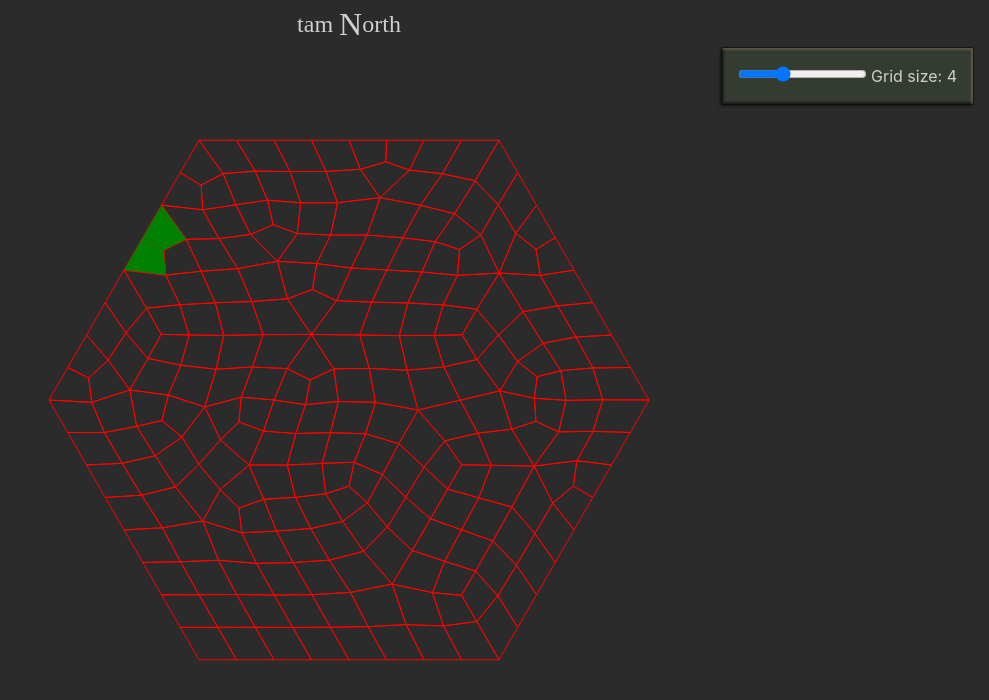
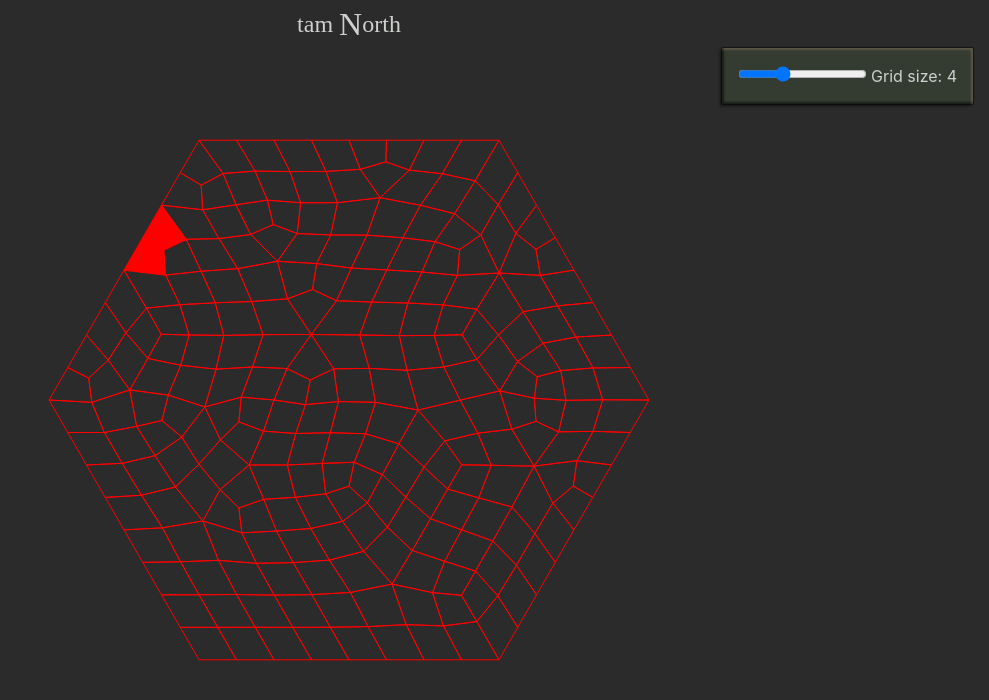
Before and after one commit to TamNorth/TamNorth, a SvelteKit app in the folder TN-portfolio/: page /grid in a window 1280 px wide. Shown: the top 700 px of the page, without its empty margins (291-1280 px from the left). Built offline with nearby package versions, Linux system fonts and the light colour scheme; some icons are missing.

Commit message:
grid | paint shapes red on hover if any vertices are locked

```diff
--- a/TN-portfolio/src/routes/grid/+page.svelte
+++ b/TN-portfolio/src/routes/grid/+page.svelte
@@ -1,12 +1,7 @@
 <script lang="ts">
 	import Page from '$lib/shared/Page.svelte';
 	import Canvas2D from '$lib/shared/Canvas2D/Canvas2D.svelte';
-	import {
-		fillShapes,
-		outlineShapes,
-		paintVertices,
-		scaleVertex
-	} from '$lib/shared/Canvas2D/utils.js';
+	import { fillShapes, outlineShapes, scaleVertex } from '$lib/shared/Canvas2D/utils.js';
 	import Tile from '$lib/shared/Tile.svelte';
 	import {
 		getBearing,
@@ -477,7 +472,7 @@
 		);
 	}
 
-	function paintQuadGroup({ context, mousePos, vertices, quads, scale, origin }) {
+	function paintQuadGroup({ context, mousePos, vertices, quads, scale, origin, fillRule }) {
 		const nearestVertexId = getNearestVertex(mousePos, vertices, scale, origin);
 		const selectedQuads = getQuadsFromVertex(nearestVertexId, quads);
 		const shapes = selectedQuads?.map((quad) => {
@@ -491,7 +486,8 @@
 				origin,
 				shapes,
 				scale,
-				colour: 'green'
+				colour: 'green',
+				fillRule
 			})
 		);
 	}
@@ -670,16 +666,19 @@
 		$effect(() => {
 			if (!mouseClickPos) return;
 
+			const relaxationRadius = 4;
+			const polygonSides = Math.floor(Math.random() * 3 + 4);
+
 			const selectedVertexId = getNearestVertex(mouseClickPos, vertices, scale, origin);
 			const selectedQuads = getQuadsFromVertex(selectedVertexId, quads);
 			const verticesToAdd = fitPolygon({
-				polygonSides: 4,
+				polygonSides,
 				quadGroup: selectedQuads,
 				vertices: vertices,
 				radius: 0.65
 			});
 
-			const quadsToRelax = getQuadsFromVertex(selectedVertexId, quads, 4);
+			const quadsToRelax = getQuadsFromVertex(selectedVertexId, quads, relaxationRadius);
 
 			const verticesToRelax = {
 				...quadsToRelax
@@ -699,7 +698,28 @@
 
 		$effect(() => {
 			overlayContext.clearRect(0, 0, w, h);
-			paintQuadGroup({ context: overlayContext, mousePos, vertices, quads, scale, origin });
+
+			function fillRule({ context, vertices }) {
+				const prevFillStyle = context.fillStyle;
+				console.log(vertices);
+				if (vertices.some(({ locked }) => locked)) {
+					context.fillStyle = 'red';
+					context.fill();
+					context.fillStyle = prevFillStyle;
+				} else {
+					context.fill();
+				}
+			}
+
+			paintQuadGroup({
+				context: overlayContext,
+				mousePos,
+				vertices,
+				quads,
+				scale,
+				origin,
+				fillRule
+			});
 			paintQuad({ context: overlayContext, mousePos, vertices, quads, scale, origin });
 		});
 
```
Also changed, not shown: TN-portfolio/src/lib/shared/Canvas2D/utils.js.
